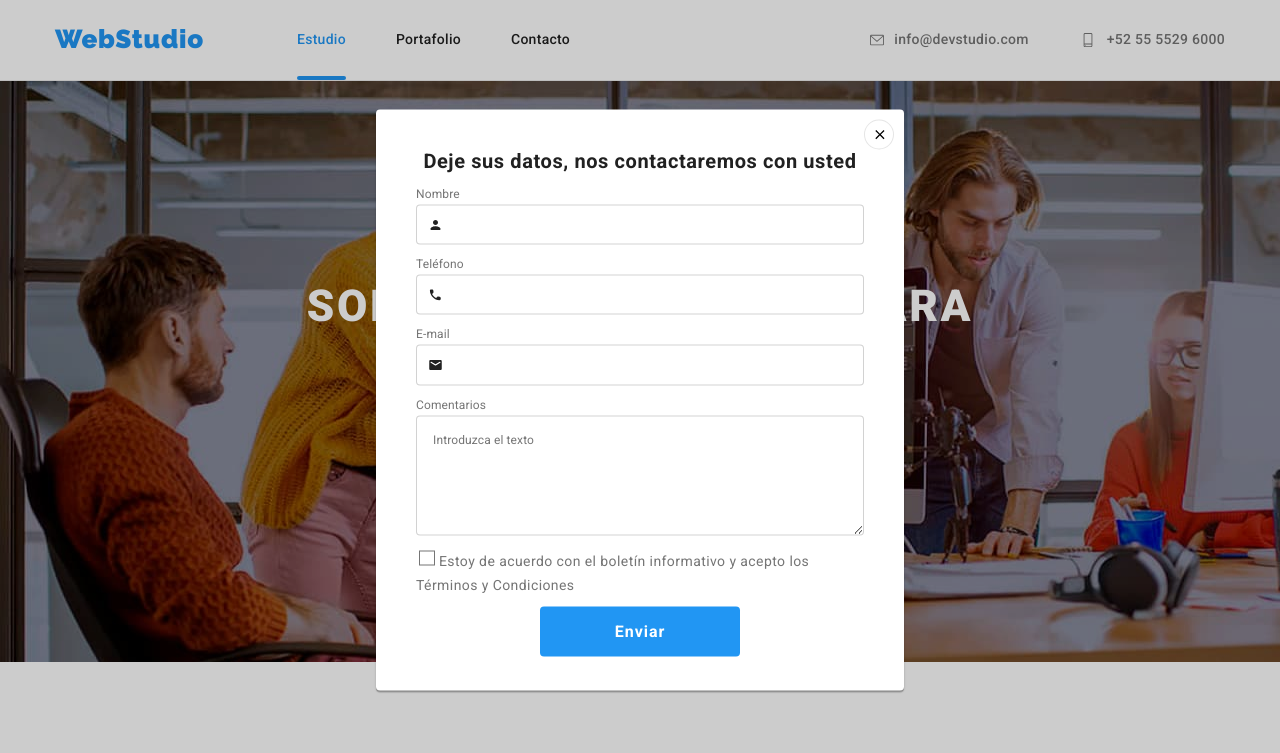
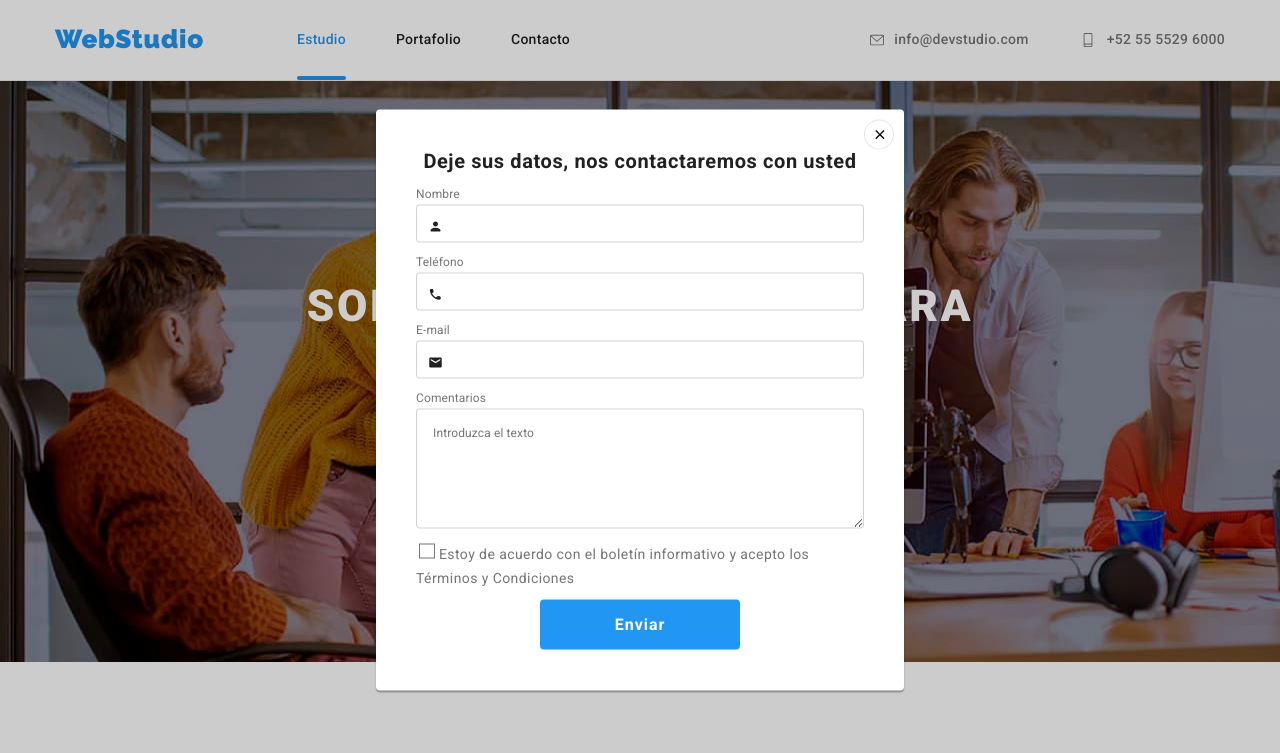
Before and after one commit to MpBolanos/goit-markup-hw-06, a plain HTML site: page index.html in a window 1280 px wide. Both pictures are taken after a click on the button "Solicite nuestro servicio". Shown: the top 753 px of the page. Drawn offline with nearby package versions, Linux system fonts and the light colour scheme.

Commit message:
Se actualizo un estilo de portfolio

```diff
--- a/css/styles.css
+++ b/css/styles.css
@@ -214,7 +214,7 @@ body {
   border-radius: 4px;
 }
 
-.close {
+.modal__close {
   width: 30px;
   height: 30px;
   padding-top: 5px;
@@ -229,7 +229,7 @@ body {
   border: 1px solid rgba(0, 0, 0, 0.1);
 }
 
-button.close:hover {
+.modal__close:hover {
   fill: var(--accent-color);
 }
 
@@ -276,6 +276,7 @@ button.close:hover {
   margin-top: 4px;
   margin-bottom: 10px;
   padding: 11px 11px 11px 41px;
+  font-size: 12px;
   outline: none;
   border: 1px solid rgba(33, 33, 33, 0.2);
   border-radius: 4px;
@@ -286,8 +287,8 @@ button.close:hover {
 .form-icon {
   position: absolute;
   left: 12px;
-  top: 20px;
-  transform: translateY(-20%);
+  top: 50%;
+  transform: translateY(-50%);
   fill: var(--primary-text-color);
   transition: fill var(--transition-duration) var(--timing-function);
 }
@@ -308,7 +309,6 @@ button.close:hover {
   margin-top: 4px;
   margin-bottom: 10px;
   outline: none;
-  color: rgba(117, 117, 117, 0.5);
   font-weight: 400;
   font-size: 12px;
   line-height: 14px;
@@ -463,17 +463,6 @@ button.close:hover {
   color: var(--secundary-text-color);
   margin: 0;
   margin-top: 10px;
-}
-
-.container-icon-beneficts {
-  display: flex;
-  justify-content: center;
-  align-items: center;
-  margin-bottom: 30px;
-  width: 100%;
-  height: 120px;
-  border-radius: 4px;
-  background-color: var(--tertiary-background-color);
 }
 
 .features-container {
@@ -900,7 +889,7 @@ li.social-networks-item:hover svg {
   background-color: var(--primary-background-color);
   border: 1px solid #eeeeee;
   width: 370px;
-  height: 404px;
+
   margin-bottom: 30px;
 }
 
--- a/index.html
+++ b/index.html
@@ -74,62 +74,6 @@
           <button type="button" class="intro-button btn-intro-main" data-modal-open>
             Solicite nuestro servicio
           </button>
-        </div>
-
-        <!--VENTANA MODAL-->
-        <div class= "backdrop is-hidden " data-modal>
-          <div class="modal">
-            <button type="button" class="close" data-modal-close>
-              <svg class="icon-close" width="15" height="15">
-                    <use href="./images/icons.svg#icon-close"></use></svg
-                  >
-            </button>
-            <form action="on" class="form-modal">
-              <div class="form-container-modal">
-                <p class="form-text">Deje sus datos, nos contactaremos con usted</p>
-
-                <label for="name" class="form-label">Nombre</label>
-                <div class="form-container-input">
-                  <input type="text" class="form-input" name="name" id="name" required/>
-                  <svg class="form-icon" width="15" height="15">
-                    <use href="./images/icons.svg#icon-person"></use>
-                  </svg>
-                </div>
-
-                <label for="phone" class="form-label">Teléfono</label>
-                  <div class="form-container-input">
-                    <input type="tel" class="form-input" name="phone" id="phone" required/>
-                    <svg class="form-icon" width="15" height="15">
-                      <use href="./images/icons.svg#icon-phone"></use>
-                    </svg>
-                  </div>
-
-                <label for="eamil" class="form-label">E-mail</label>
-                  <div class="form-container-input">
-                    <input type="email" class="form-input" name="email" id="email" required/>
-                    <svg class="form-icon" width="15" height="15">
-                      <use href="./images/icons.svg#icon-mail"></use>
-                    </svg>
-                  </div>
-
-                <label for="comment" class="form-label">Comentarios</label>
-                <div class="form-container-textarea">
-                  <textarea name="comment" id="comment" class="form-textarea" cols="30" rows="10" placeholder="Introduzca el texto"></textarea>
-                </div>
-
-                <label class="form-label-checkbox">
-                  <div class="form-container-checkbox">
-                    <input type="checkbox" class="form-checkbox-input" name="policy" id="policy" value="accept">
-                    <svg class="form-icon-check" width="16" height="15">
-                      <use href="./images/icons.svg#icon-checkbox"></use>
-                    </svg>
-                    <span class="form-text-policy">Estoy de acuerdo con el boletín informativo y acepto los Términos y Condiciones</span>
-                  </div>
-                </label>
-                <button type="submit" class="form-btnsend">Enviar</button>
-              </div>
-            </form>
-          </div>
         </div>
       </section>
 
@@ -521,6 +465,62 @@
       </div>
     </footer>
 
+     <!--VENTANA MODAL-->
+     <div class= "backdrop is-hidden " data-modal>
+      <div class="modal">
+        <button type="button" class="modal__close" data-modal-close>
+          <svg class="modal__close--icon" width="15" height="15">
+                <use href="./images/icons.svg#icon-close"></use></svg
+              >
+        </button>
+        <form action="on" class="form-modal">
+          <div class="form-container-modal">
+            <p class="form-text">Deje sus datos, nos contactaremos con usted</p>
+
+            <label for="name" class="form-label">Nombre</label>
+            <div class="form-container-input">
+              <input type="text" class="form-input" name="name" id="name" required/>
+              <svg class="form-icon" width="15" height="15">
+                <use href="./images/icons.svg#icon-person"></use>
+              </svg>
+            </div>
+
+            <label for="phone" class="form-label">Teléfono</label>
+              <div class="form-container-input">
+                <input type="tel" class="form-input" name="phone" id="phone" required/>
+                <svg class="form-icon" width="15" height="15">
+                  <use href="./images/icons.svg#icon-phone"></use>
+                </svg>
+              </div>
+
+            <label for="eamil" class="form-label">E-mail</label>
+              <div class="form-container-input">
+                <input type="email" class="form-input" name="email" id="email" required/>
+                <svg class="form-icon" width="15" height="15">
+                  <use href="./images/icons.svg#icon-mail"></use>
+                </svg>
+              </div>
+
+            <label for="comment" class="form-label">Comentarios</label>
+            <div class="form-container-textarea">
+              <textarea name="comment" id="comment" class="form-textarea" cols="30" rows="10" placeholder="Introduzca el texto"></textarea>
+            </div>
+
+            <label class="form-label-checkbox">
+              <div class="form-container-checkbox">
+                <input type="checkbox" class="form-checkbox-input" name="policy" id="policy" value="accept">
+                <svg class="form-icon-check" width="16" height="15">
+                  <use href="./images/icons.svg#icon-checkbox"></use>
+                </svg>
+                <span class="form-text-policy">Estoy de acuerdo con el boletín informativo y acepto los Términos y Condiciones</span>
+              </div>
+            </label>
+
+            <button type="submit" class="form-btnsend">Enviar</button>
+          </div>
+        </form>
+      </div>
+    </div>
     <script src="./js/modal.js"></script>
   </body>
 </html>
```
